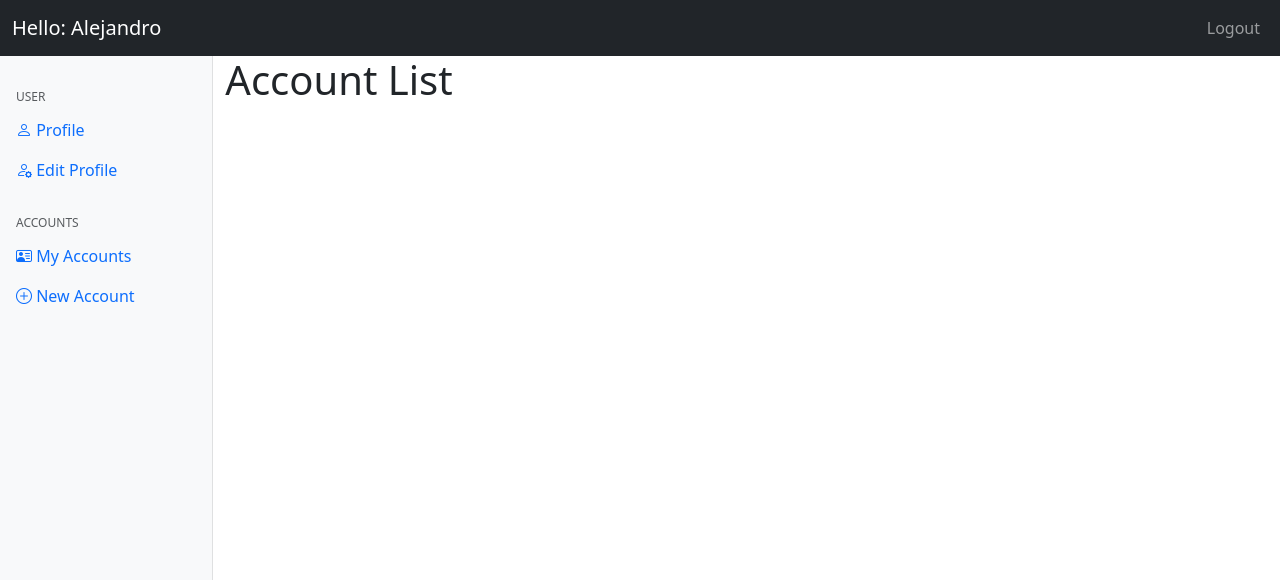
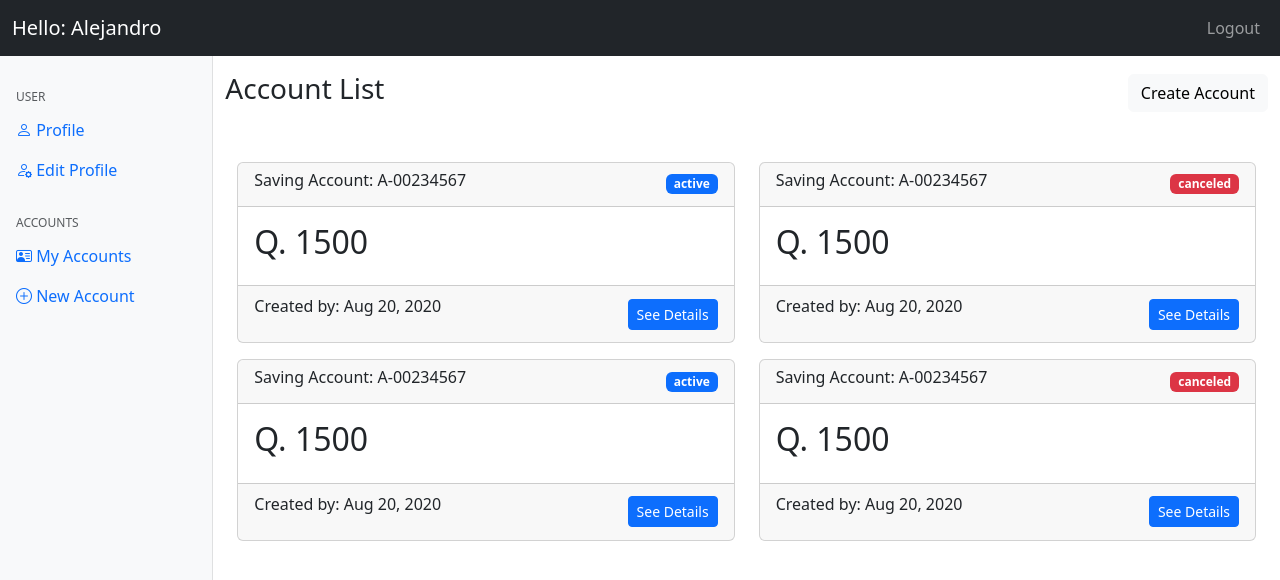
Before and after one commit to AleejandroReyna/new-bank-app, a React (Create React App) app: page /accounts in a window 1280 px wide. Shown: the top 580 px of the page. Built offline with nearby package versions, Linux system fonts and the light colour scheme.

Commit message:
Added Content to Account List (#11)
* account-list: Added base account list screen

* account-list: created account card component

Added props and added on list

```diff
--- /dev/null
+++ b/src/components/common/AccountCard/_AccountCard.tsx
@@ -0,0 +1,37 @@
+// Dependencies
+import { Link } from "react-router-dom"
+
+// UI Components
+import { Button, Card, Badge, Stack } from "react-bootstrap"
+
+// Props
+type AccountCardProps = {
+  id: number
+  accountName: string
+  status: 'active' | 'canceled'
+  currency: string
+  amount: number
+  createdDate: string
+}
+
+export const AccountCard = ({id, accountName, status, currency, amount, createdDate} : AccountCardProps) => (
+  <Card>
+    <Card.Header>
+      <Stack direction="horizontal" gap={2}>
+        <h6>Saving Account: {accountName}</h6>
+        <Badge bg={status === 'active' ? "primary" : "danger"} className="ms-auto">{status}</Badge>
+      </Stack>
+    </Card.Header>
+    <Card.Body>
+      <h2>{currency}. {amount}</h2>
+    </Card.Body>
+    <Card.Footer>
+      <Stack direction="horizontal" gap={2}>
+        <p>Created by: {createdDate}</p>
+        <Link to={`/accounts/${id}`} className="ms-auto">
+          <Button size="sm">See Details</Button>
+        </Link>
+      </Stack>
+    </Card.Footer>
+  </Card>
+)
--- /dev/null
+++ b/src/components/common/AccountCard/index.ts
@@ -0,0 +1 @@
+export { AccountCard } from './_AccountCard'
--- a/src/screens/Accounts/List/_List.tsx
+++ b/src/screens/Accounts/List/_List.tsx
@@ -1 +1,59 @@
-export const List = () => <h1>Account List</h1>
+// Dependencies
+import { Link } from "react-router-dom"
+
+// UI Components
+import { AppTitle } from "../../../components/common/AppTitle"
+import { Button, Container, Row, Col } from "react-bootstrap"
+import { AccountCard } from "../../../components/common/AccountCard"
+
+export const List = () => {
+  return (
+    <>
+      <AppTitle title="Account List">
+        <Link to="/accounts/new">
+          <Button type="button" role="button" variant="light">Create Account</Button>
+        </Link>
+      </AppTitle>
+      <Container className="mt-5">
+        <Row>
+          <Col lg={6} className="mb-3">
+            <AccountCard
+              id={1}
+              accountName="A-00234567"
+              status="active"
+              currency="Q"
+              amount={1500}
+              createdDate="Aug 20, 2020" />
+          </Col>
+          <Col lg={6}>
+          <AccountCard
+              id={1}
+              accountName="A-00234567"
+              status="canceled"
+              currency="Q"
+              amount={1500}
+              createdDate="Aug 20, 2020" />
+          </Col>
+          <Col lg={6} className="mb-3">
+            <AccountCard
+              id={1}
+              accountName="A-00234567"
+              status="active"
+              currency="Q"
+              amount={1500}
+              createdDate="Aug 20, 2020" />
+          </Col>
+          <Col lg={6}>
+          <AccountCard
+              id={1}
+              accountName="A-00234567"
+              status="canceled"
+              currency="Q"
+              amount={1500}
+              createdDate="Aug 20, 2020" />
+          </Col>
+        </Row>
+      </Container>
+    </>
+  )
+}
```
